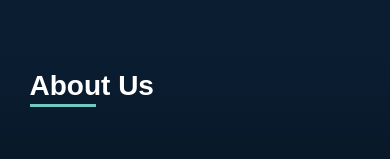
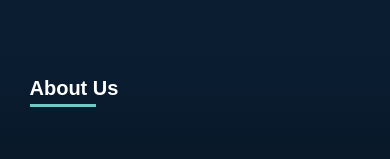
Before and after one commit to 25sudharsan27/pragmatic-project, a React (Create React App) app: page / in a window 390 px wide. Shown: the part 604-763 px from the top of the page. Built offline with nearby package versions, Linux system fonts and the light colour scheme.

Commit message:
modification

```diff
--- a/src/components/About/About.css
+++ b/src/components/About/About.css
@@ -95,15 +95,14 @@
 
 /* Media Query for screens smaller than 1300px */
 @media screen and (max-width: 1000px) {
-  .about-section-left{
-    transform:scaleX(0.7) scaleY(0.7);
-  }
+
+
   .about-heading {
-    font-size: 28px; /* Adjust heading font size for medium screens */
+    font-size: 20px; /* Adjust heading font size for medium screens */
   }
 
   .about-para1 {
-    font-size: 28px; /* Adjust paragraph font size for medium screens */
+    font-size: 20px; /* Adjust paragraph font size for medium screens */
   }
 
   .about-para2 {
```
